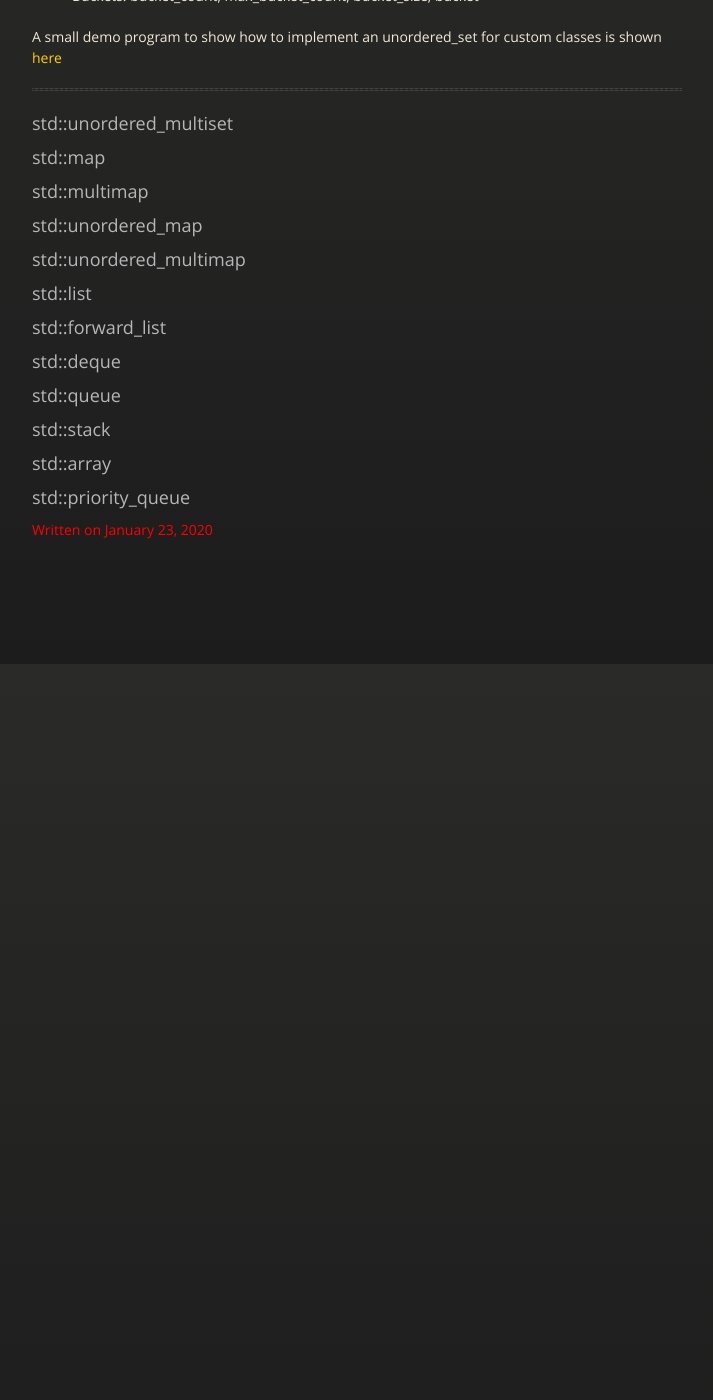
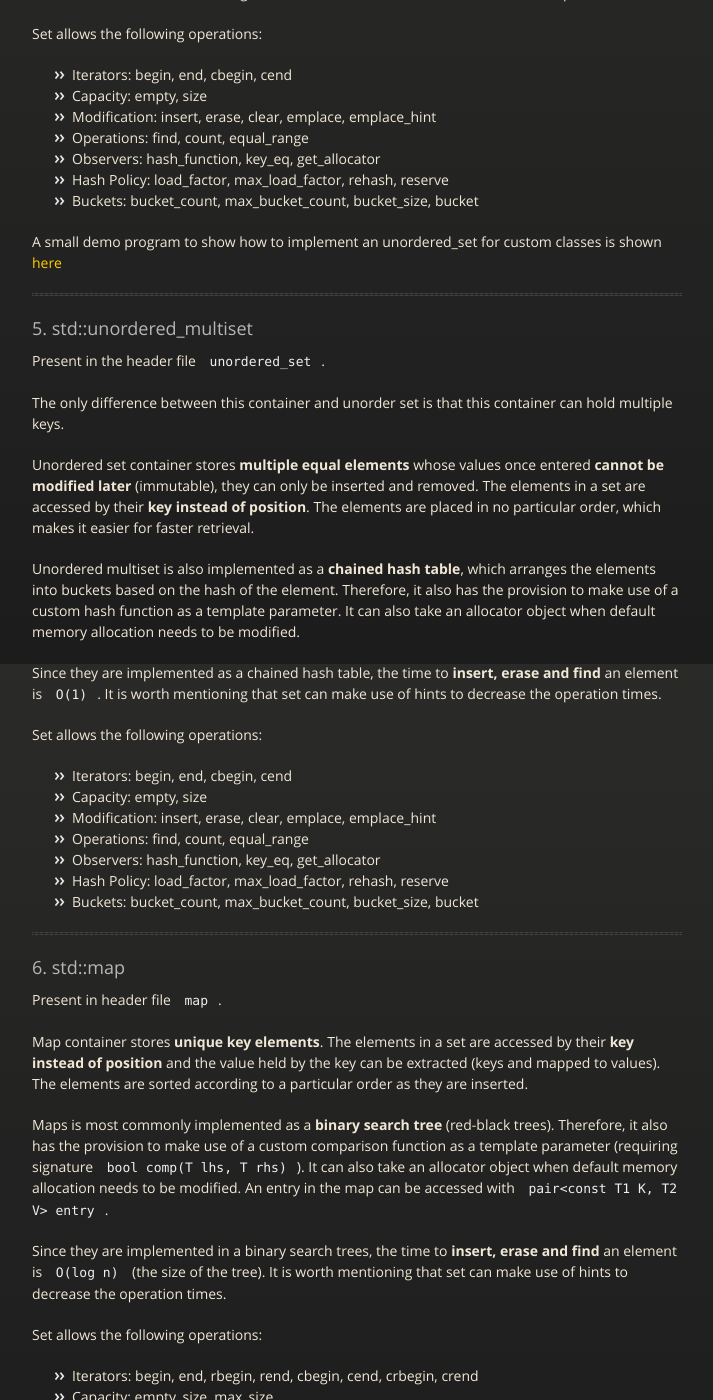
Before and after one commit to naveenspace7/naveenspace7.github.io, a Jekyll site: the page built from _posts/2020-1-23-DatastructuresCpp.md, in a window 1280 px wide and 1400 px high, scrolled down 2036 px. Shown: the whole window, without its empty margins (283-996 px from the left). Built offline with Jekyll 4.4.1, drawn with Linux system fonts in a browser that asks for light colours; before the commit the page ends 2666 px from its top, so only the background shows below that; some of the changed text lies outside the part shown.

Commit message:
Add map data-structures

```diff
--- a/_posts/2020-1-23-DatastructuresCpp.md
+++ b/_posts/2020-1-23-DatastructuresCpp.md
@@ -14,6 +14,16 @@
 [3. multiset](#multiset)
 
 [4. unordered_set](#unorderedset)
+
+[5. unordered_multiset](#unorderedmultiset)
+
+[6. map](#map)
+
+[7. multimap](#multimap)
+
+[8. unordered_map](#unorderedmap)
+
+[9. unordered_multimap](#unorderedmultimap)
 
 <!-- ### Types of initialization <a name="initializations"></a> -->
 ___
@@ -94,33 +104,110 @@
 * Iterators: begin, end, cbegin, cend
 * Capacity: empty, size
 * Modification: insert, erase, clear, emplace, emplace_hint
-* Operations: find, count, lower_bound, upper_bound
-* Observers: hash_function, key_eq
+* Operations: find, count, equal_range
+* Observers: hash_function, key_eq, get_allocator
 * Hash Policy: load_factor, max_load_factor, rehash, reserve
 * Buckets: bucket_count, max_bucket_count, bucket_size, bucket
 
 A small demo program to show how to implement an unordered_set for custom classes is shown <a href="https://gist.github.com/naveenspace7/d44e137e788b6fc7a686125091b4ff9a">here</a>
 
-<!-- <div>
-  <h1>Your Code Embed</h1>
-  <script src="https://gist.github.com/naveenspace7/d44e137e788b6fc7a686125091b4ff9a.js"></script>
-</div> -->
+___
+
+
+### 5. std::unordered_multiset <a name="unorderedmultiset"></a>
+
+Present in the header file `unordered_set`.
+
+The only difference between this container and unorder set is that this container can hold multiple keys.
+
+<!-- General purpose and properties -->
+Unordered set container stores **multiple equal elements** whose values once entered **cannot be modified later** (immutable), they can only be inserted and removed. The elements in a set are accessed by their **key instead of position**. The elements are placed in no particular order, which makes it easier for faster retrieval.
+
+<!-- Implementation -->
+Unordered multiset is also implemented as a **chained hash table**, which arranges the elements into buckets based on the hash of the element. Therefore, it also has the provision to make use of a custom hash function as a template parameter. It can also take an allocator object when default memory allocation needs to be modified.
+
+<!-- Figure of binary search tree -->
+
+<!-- Access times -->
+Since they are implemented as a chained hash table, the time to **insert, erase and find** an element is `O(1)`. It is worth mentioning that set can make use of hints to decrease the operation times.
+
+<!-- How to use it -->
+
+<!-- Operations possible -->
+Set allows the following operations:
+* Iterators: begin, end, cbegin, cend
+* Capacity: empty, size
+* Modification: insert, erase, clear, emplace, emplace_hint
+* Operations: find, count, equal_range
+* Observers: hash_function, key_eq, get_allocator
+* Hash Policy: load_factor, max_load_factor, rehash, reserve
+* Buckets: bucket_count, max_bucket_count, bucket_size, bucket
 
 ___
 
+### 6. std::map <a name="map"></a>
 
+<!-- Header file -->
+Present in header file `map`.
 
+<!-- General purpose and properties -->
+Map container stores **unique key elements**. The elements in a set are accessed by their **key instead of position** and the value held by the key can be extracted (keys and mapped to values). The elements are sorted according to a particular order as they are inserted.
 
+<!-- Implementation -->
+Maps is most commonly implemented as a **binary search tree** (red-black trees). Therefore, it also has the provision to make use of a custom comparison function as a template parameter (requiring signature `bool comp(T lhs, T rhs)`). It can also take an allocator object when default memory allocation needs to be modified. An entry in the map can be accessed with `pair<const T1 K, T2 V> entry`.
 
-### std::unordered_multiset
+<!-- Figure of binary search tree -->
 
-### std::map
+<!-- Access times -->
+Since they are implemented in a binary search trees, the time to **insert, erase and find** an element is `O(log n)` (the size of the tree). It is worth mentioning that set can make use of hints to decrease the operation times.
 
-### std::multimap
+<!-- Operations possible -->
+Set allows the following operations:
+* Iterators: begin, end, rbegin, rend, cbegin, cend, crbegin, crend
+* Capacity: empty, size, max_size
+* Element Access: operator[], at
+* Modification: insert, erase, clear, emplace, emplace_hint
+* Observers: key_comp, value_comp
+* Operations: find, lower_bound, upper_bound, equal_range
+* Allocator: get_allocator
 
-### std::unordered_map
+___
 
-### std::unordered_multimap
+### 7. std::multimap <a name="multimap"></a>
+
+<!-- Header file -->
+Present in header file `map`.
+
+<!-- General purpose and properties -->
+Multi map container stores **multiple equal elements**. The elements in a multi map are accessed by their **key instead of position**. The elements are sorted according to a particular order as they are inserted.
+
+<!-- Implementation -->
+Set is most commonly implemented as a **binary search tree** (red-black trees). Therefore, it also has the provision to make use of a custom comparison function as a template parameter (requiring signature `bool comp(T lhs, T rhs)`). It can also take an allocator object when default memory allocation needs to be modified. An entry in the map can be accessed with `pair<const T1 K, T2 V> entry`.
+
+<!-- Figure of binary search tree -->
+
+<!-- Access times -->
+Since they are implemented in a binary search trees, the time to **insert, erase and find** an element is `O(log n)` (the size of the tree). It is worth mentioning that set can make use of hints to decrease the operation times. Count takes `O(log n)` to find the matching element and linear time to count the number of elements.
+
+<!-- Operations possible -->
+Set allows the following operations:
+Set allows the following operations:
+* Iterators: begin, end, rbegin, rend, cbegin, cend, crbegin, crend
+* Capacity: empty, size, max_size
+* Modification: insert, erase, clear, emplace, emplace_hint
+* Observers: key_comp, value_comp
+* Operations: find, count, lower_bound, upper_bound, equal_range
+* Allocator: get_allocator
+
+___
+
+### 8. std::unordered_map <a name="unorderedmap"></a>
+
+___
+
+### 9. std::unordered_multimap <a name="unorderedmultimap"></a>
+
+___
 
 ### std::list
 
@@ -135,3 +222,15 @@
 ### std::array
 
 ### std::priority_queue
+
+## Summary
+
+<!-- Final verdict -->
+
+Q. Why to choose set against unordered_set when there is very little benefit gained by using the former?
+
+If you need to iterator through the container or need the elements to be sorted and using a small container with 100 elements, choose set.
+For smaller sets prefer the usage of set, otherwise use an unordered_set. However, always benchmark when counting for performance.
+
+Reference:
+<!-- https://stackoverflow.com/questions/1349734/why-would-anyone-use-set-instead-of-unordered-set -->
```
